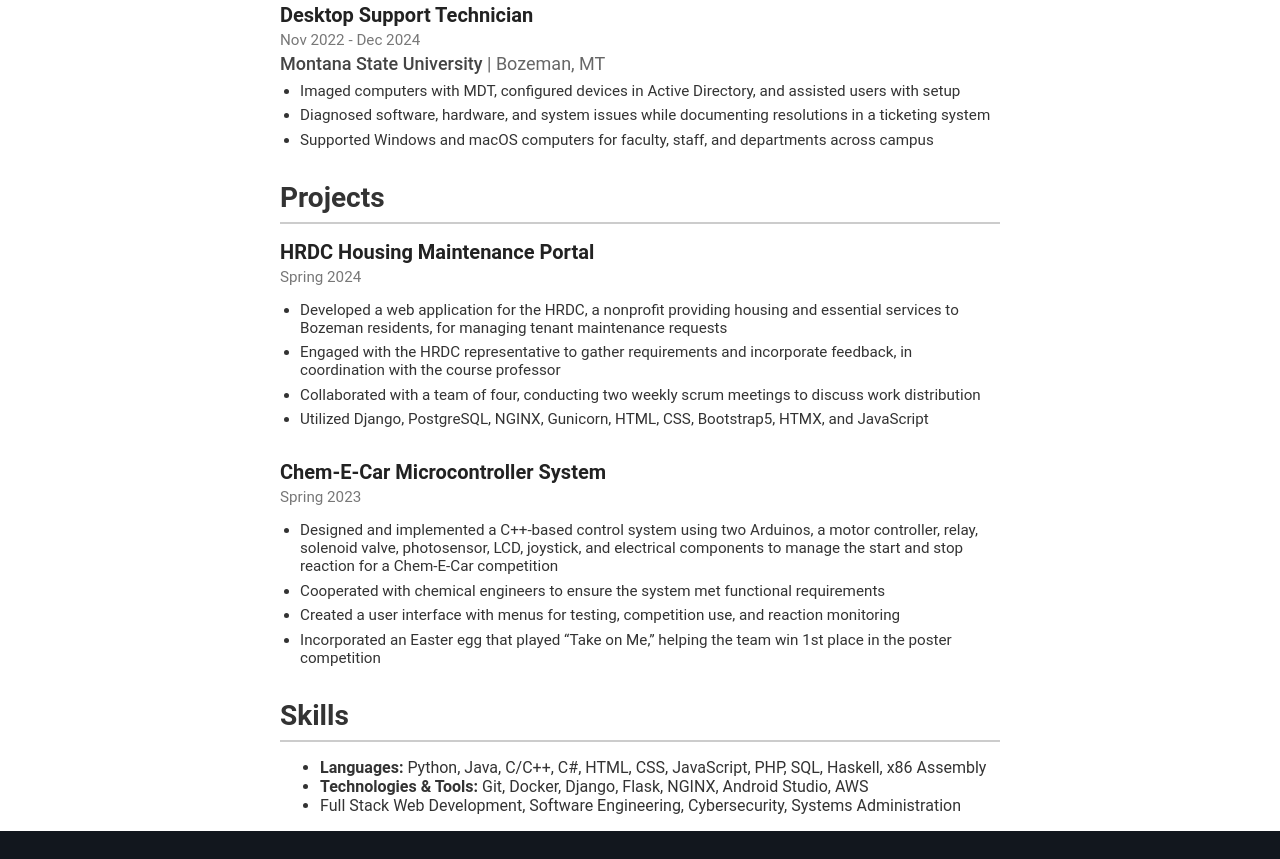
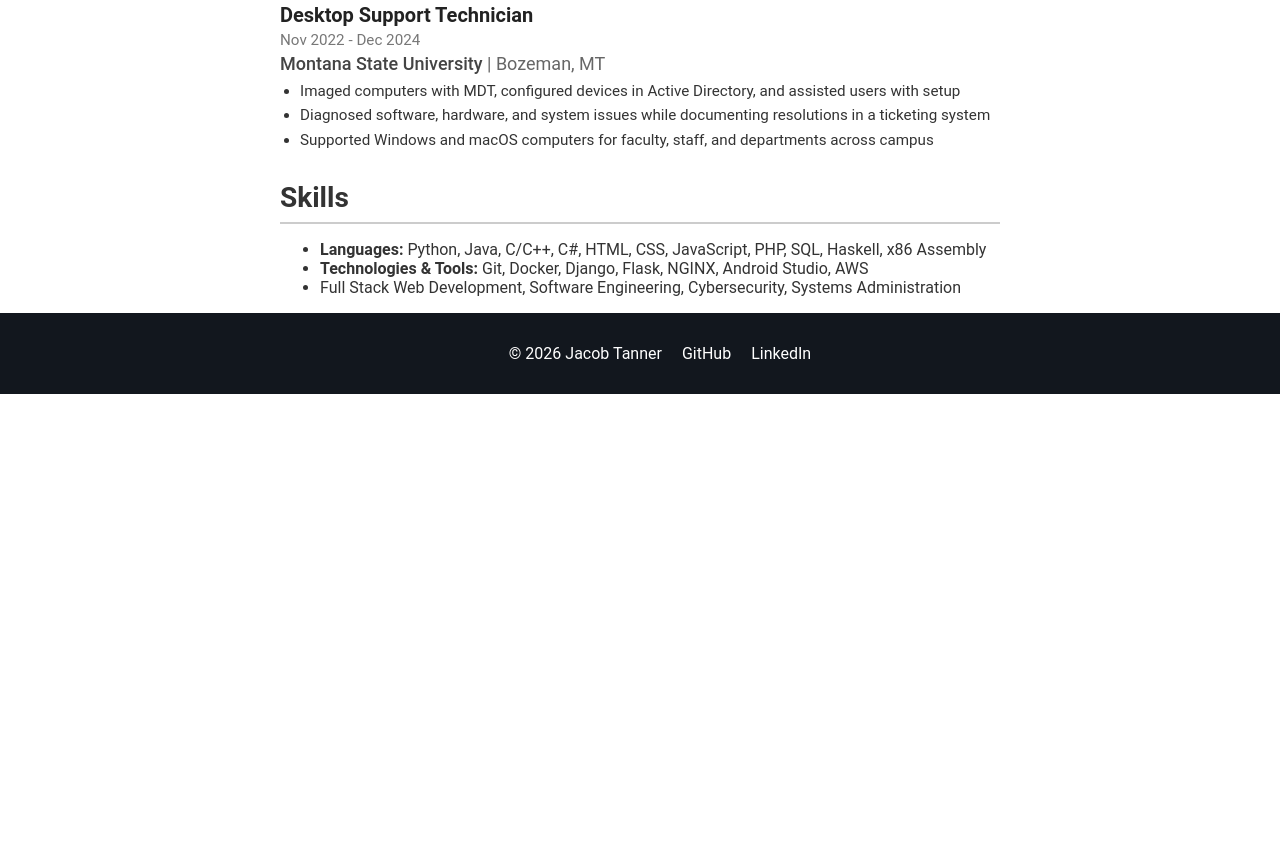
Before and after one commit to jtann5/jtann5.github.io, a plain HTML site: page resume.html in a window 1280 px wide. Shown: the part 645-1504 px from the top of the page. After the commit the page ends 1039 px from the top, so only its background shows below. Drawn offline with Linux system fonts and the light colour scheme.

Commit message:
Update resume.html

```diff
--- a/resume.html
+++ b/resume.html
@@ -98,40 +98,6 @@
             </div>
         </div>
 
-        <div class="projects">
-            <h2>Projects</h2>
-            <div class="project-item">
-                <h3 class="project-title">HRDC Housing Maintenance Portal</h3>
-                <p class="dates">Spring 2024</h5>
-                <ul class="project-details">
-                    <li>Developed a web application for the HRDC, a nonprofit providing housing and essential services
-                        to
-                        Bozeman residents, for managing tenant maintenance requests</li>
-                    <li>Engaged with the HRDC representative to gather requirements and incorporate feedback, in
-                        coordination with the course professor</li>
-                    <li>Collaborated with a team of four, conducting two weekly scrum meetings to discuss work
-                        distribution</li>
-                    <li>Utilized Django, PostgreSQL, NGINX, Gunicorn, HTML, CSS, Bootstrap5, HTMX, and JavaScript</li>
-                </ul>
-            </div>
-            <div class="project-item">
-                <h3 class="project-title">Chem-E-Car Microcontroller System</h3>
-                <p class="dates">Spring 2023</p>
-                <ul class="project-details">
-                    <li>Designed and implemented a C++-based control system using two Arduinos, a motor controller,
-                        relay,
-                        solenoid valve, photosensor, LCD, joystick, and electrical components to manage the start and
-                        stop
-                        reaction for a Chem-E-Car competition</li>
-                    <li>Cooperated with chemical engineers to ensure the system met functional requirements</li>
-                    <li>Created a user interface with menus for testing, competition use, and reaction monitoring</li>
-                    <li>Incorporated an Easter egg that played “Take on Me,” helping the team win 1st place in the
-                        poster
-                        competition</li>
-                </ul>
-            </div>
-        </div>
-
         <div class="skills">
             <h2>Skills</h2>
             <ul class="skills-set">
```
